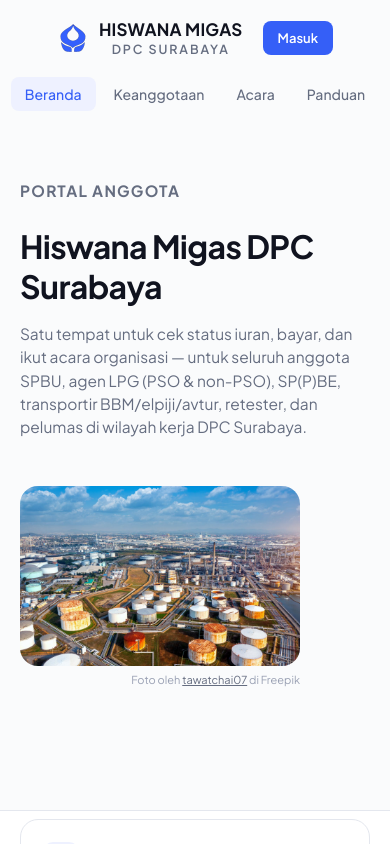
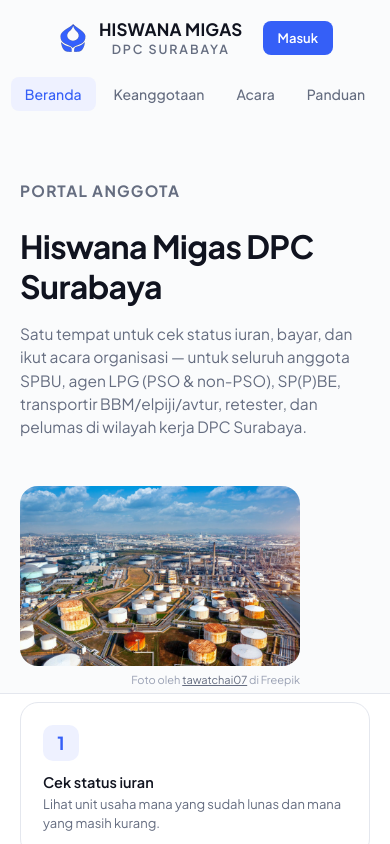
Before and after one commit to anurindahsari/anggota-project, a Next.js app in the folder frontend/: page / in a window 390 px wide. Shown: the top 844 px of the page. Built offline with nearby package versions, Linux system fonts and the light colour scheme.

Commit message:
revisi 9

```diff
--- a/frontend/app/globals.css
+++ b/frontend/app/globals.css
@@ -504,3 +504,8 @@
   border-radius: 18px;
   display: block;
 }
+
+/* Perbaikan final: pastikan menang dari semua definisi .hero-text/.hero-photo di atas */
+@media (max-width: 680px) {
+  .hero-text, .hero-photo { flex-basis: auto; }
+}
```
